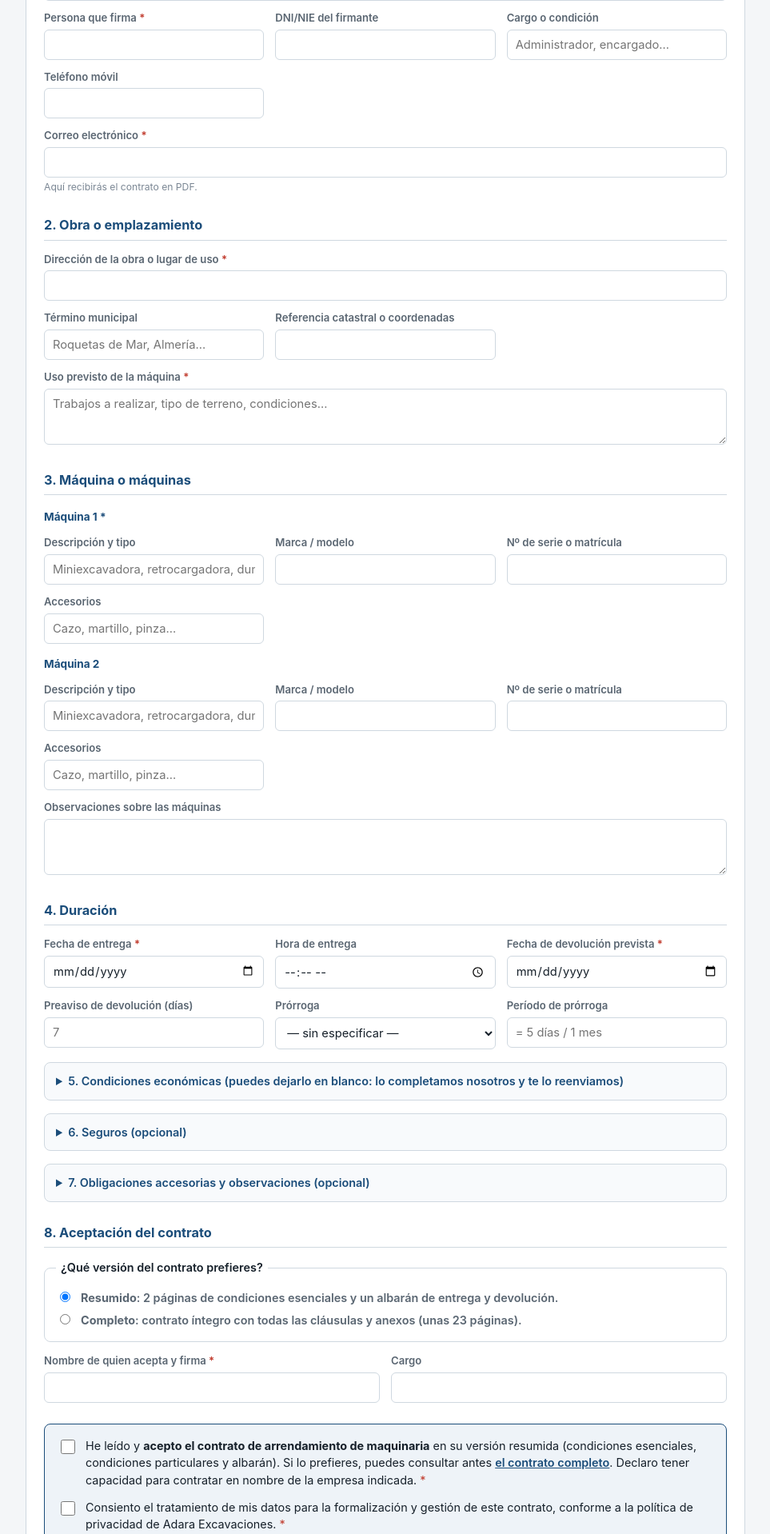
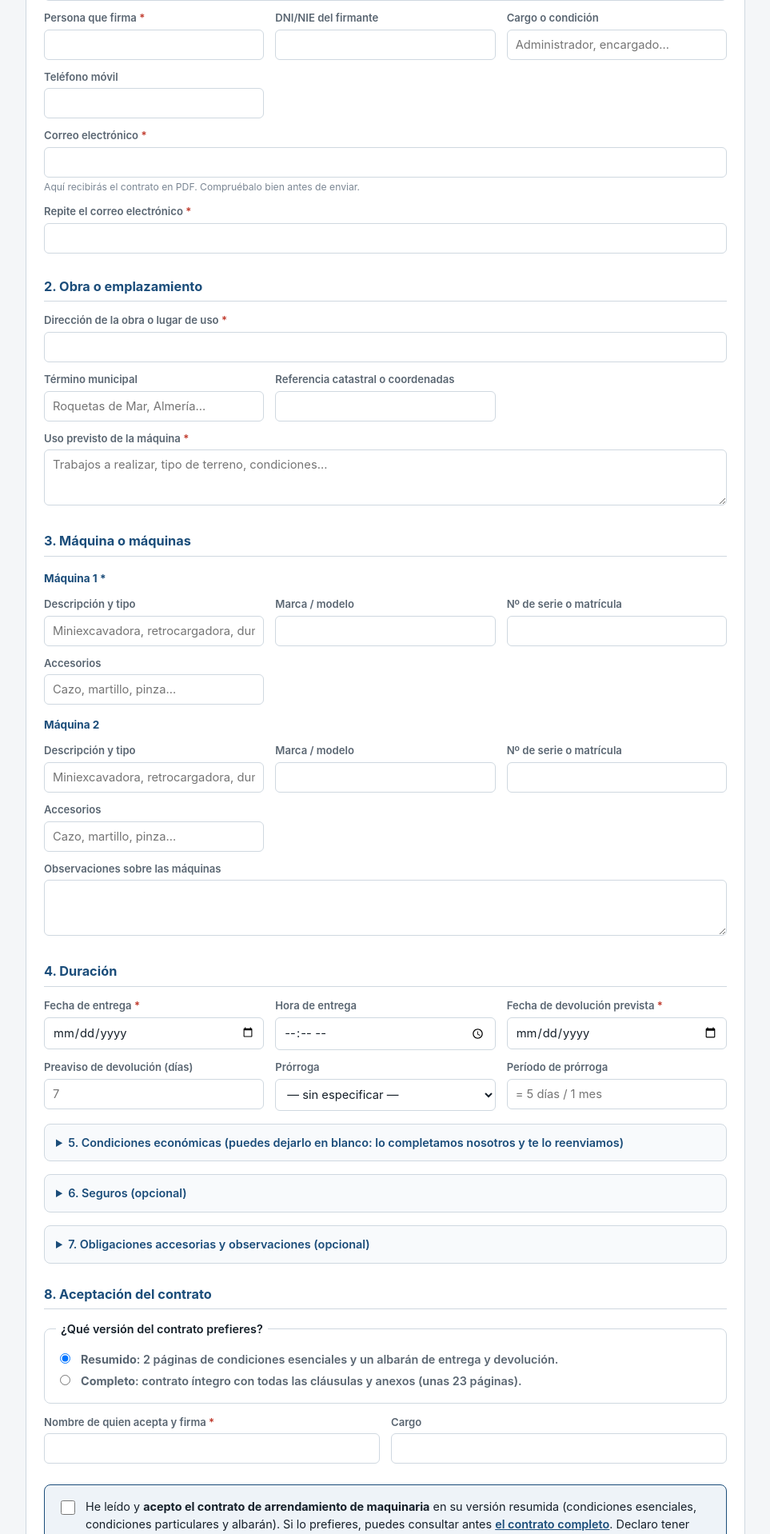
Before and after one commit to Franciscoromera/adara-contratacion-maquinaria, a FastAPI app: page / in a window 1280 px wide. Shown: the part 469-2387 px from the top of the page at 80% size, without its empty margins (158-1121 px from the left). Run offline with FastAPI, Linux system fonts and the light colour scheme.

Commit message:
Pedir el correo dos veces y confirmar el destino en la pantalla final
Evita que un error al escribir el correo deje al cliente sin contrato. La pantalla
final ya no avisa de fallo cuando el envio lo hace n8n y no el SMTP de la web.

Co-Authored-By: Claude Sonnet 5.5 <noreply@anthropic.com>

```diff
--- a/app/main.py
+++ b/app/main.py
@@ -225,6 +225,8 @@ async def solicitar(request: Request):
     datos = {k: v.strip() for k, v in formulario_datos.items() if isinstance(v, str)}
 
     faltan = _faltan(datos)
+    if not faltan and datos.get("arr_email", "").lower() != datos.get("arr_email2", "").lower():
+        faltan = ["Los dos correos electrónicos no coinciden"]
     if faltan:
         return plantilla(
             request,
@@ -270,7 +272,7 @@ async def solicitar(request: Request):
             "cfg": conf,
             "solicitud": solicitud,
             "t": token(ident),
-            "email_ok": ok,
+            "email_ok": ok or (not correo.configurado() and bool(os.getenv("N8N_WEBHOOK_URL"))),
             "email_error": error,
         },
     )
--- a/app/templates/form.html
+++ b/app/templates/form.html
@@ -117,7 +117,12 @@
       <div class="ancho">
         <label>Correo electrónico <span class="req">*</span></label>
         <input type="email" name="arr_email" value="{{ datos.get('arr_email','') }}" required>
-        <div class="ayuda">Aquí recibirás el contrato en PDF.</div>
+        <div class="ayuda">Aquí recibirás el contrato en PDF. Compruébalo bien antes de enviar.</div>
+      </div>
+      <div class="ancho">
+        <label>Repite el correo electrónico <span class="req">*</span></label>
+        <input type="email" name="arr_email2" value="{{ datos.get('arr_email2','') }}" autocomplete="off" onpaste="return false" required>
+        <div class="ayuda" id="aviso-correo"></div>
       </div>
     </div>
 
@@ -345,6 +350,15 @@
     }
     f.addEventListener('change', ajustar);
     ajustar();
+    var c1 = f.querySelector('input[name=arr_email]'), c2 = f.querySelector('input[name=arr_email2]');
+    var aviso = document.getElementById('aviso-correo');
+    function comprobarCorreo() {
+      var igual = c1.value.trim().toLowerCase() === c2.value.trim().toLowerCase();
+      c2.setCustomValidity(igual ? '' : 'Los dos correos no coinciden');
+      aviso.textContent = (c2.value && !igual) ? 'Los dos correos no coinciden.' : '';
+    }
+    c1.addEventListener('input', comprobarCorreo);
+    c2.addEventListener('input', comprobarCorreo);
   })();
 </script>
 </main>
--- a/app/templates/gracias.html
+++ b/app/templates/gracias.html
@@ -36,8 +36,12 @@
   tu ejemplar personalizado.</p>
 
   {% if email_ok %}
-  <p>Te hemos enviado el contrato en PDF a <strong>{{ solicitud.email }}</strong>.
+  <p>Hemos enviado el contrato en PDF a <strong>{{ solicitud.email }}</strong>. ¿Es correcto?
   Revisa también la carpeta de spam si no lo ves en unos minutos.</p>
+  <p class="ojo">Si te has equivocado al escribir el correo, no pasa nada: escríbenos
+  {% if cfg.email_contacto %}a {{ cfg.email_contacto }}{% endif %}{% if cfg.telefono_contacto %}
+  o llámanos al {{ cfg.telefono_contacto }}{% endif %} y te lo reenviamos a la dirección correcta.
+  También puedes descargar el contrato con el botón de abajo.</p>
   {% else %}
   <p class="ojo">No hemos podido enviar el correo automáticamente{% if email_error %} ({{ email_error }}){% endif %}.
   Puedes descargar el contrato con el botón de abajo y enviárnoslo igualmente.</p>
```
